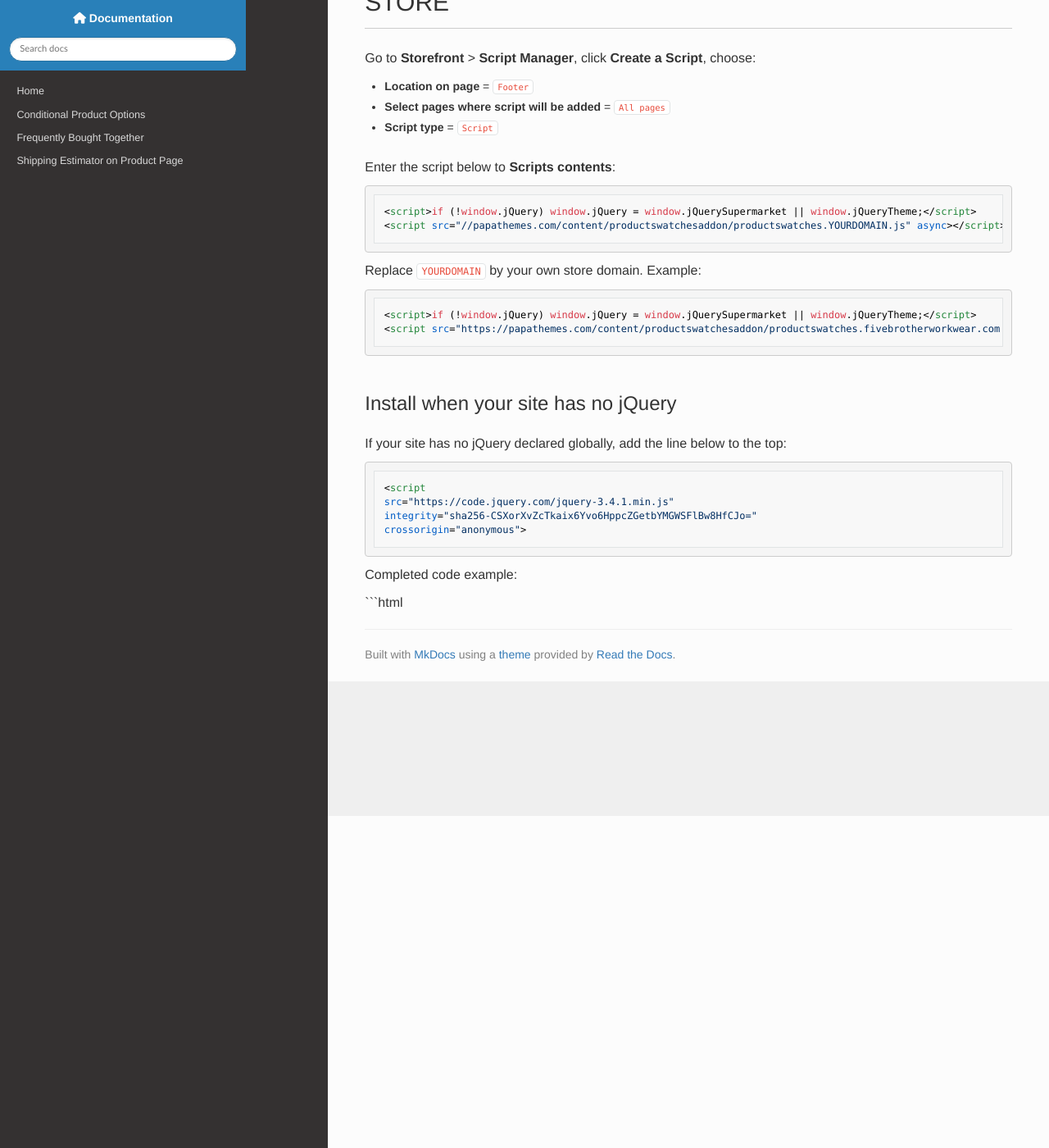
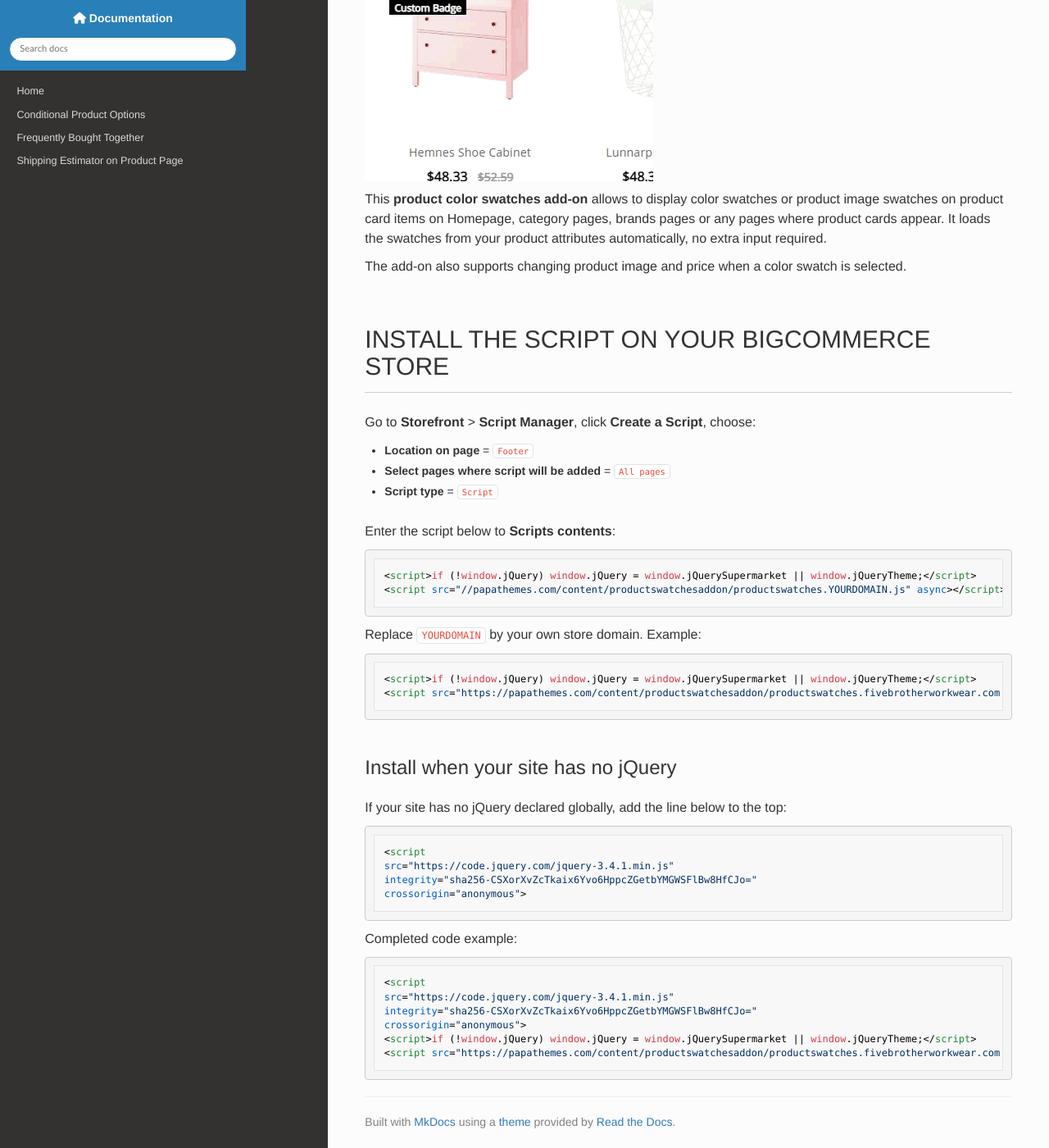
Before and after one commit to tvlgiao/bc-addons-docs, an MkDocs documentation site: the page built from docs/color-swatches.md, in a window 1280 px wide and 1400 px high, scrolled down 405 px. Shown: the whole window at 82% size. Built offline with MkDocs 1.6.1, drawn with Linux system fonts in a browser that asks for light colours; nearby versions of some CDN libraries.

Commit message:
Update Color Swatches

````diff
--- a/docs/color-swatches.md
+++ b/docs/color-swatches.md
@@ -1,4 +1,6 @@
 # Display color swatches / image swatches on product card items
+
+![card-color-swatches](img/card-color-swatches.gif)
 
 This **product color swatches add-on** allows to display color swatches or product image swatches on product card items on Homepage, category pages, brands pages or any pages where product cards appear. It loads the swatches from your product attributes automatically, no extra input required.
 
@@ -46,3 +48,4 @@ integrity="sha256-CSXorXvZcTkaix6Yvo6HppcZGetbYMGWSFlBw8HfCJo="
 crossorigin="anonymous">
 <script>if (!window.jQuery) window.jQuery = window.jQuerySupermarket || window.jQueryTheme;</script>
 <script src="https://papathemes.com/content/productswatchesaddon/productswatches.fivebrotherworkwear.com.js" async></script>
+```
````
Also changed, not shown: docs/img/card-color-swatches.gif (added).
